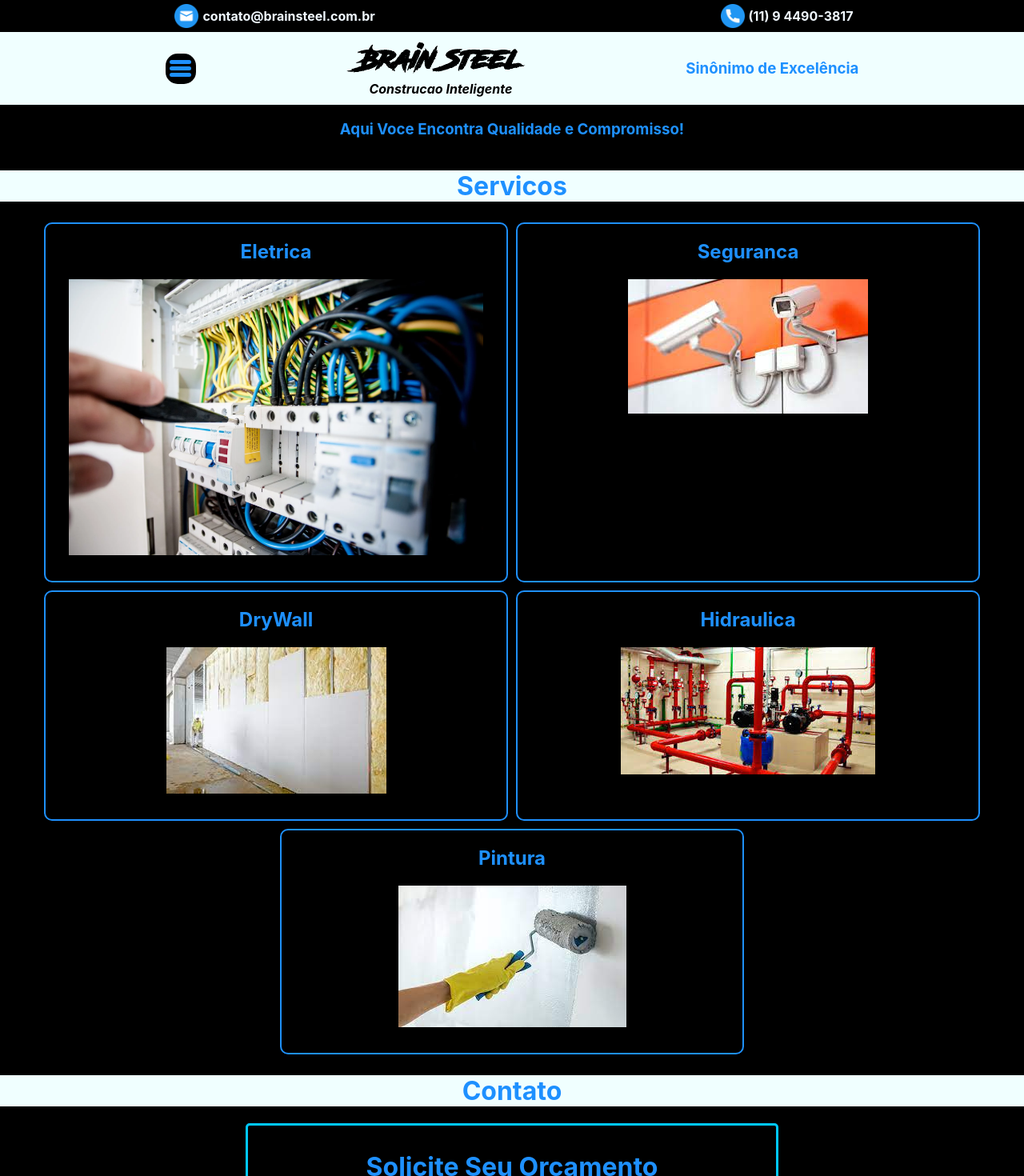
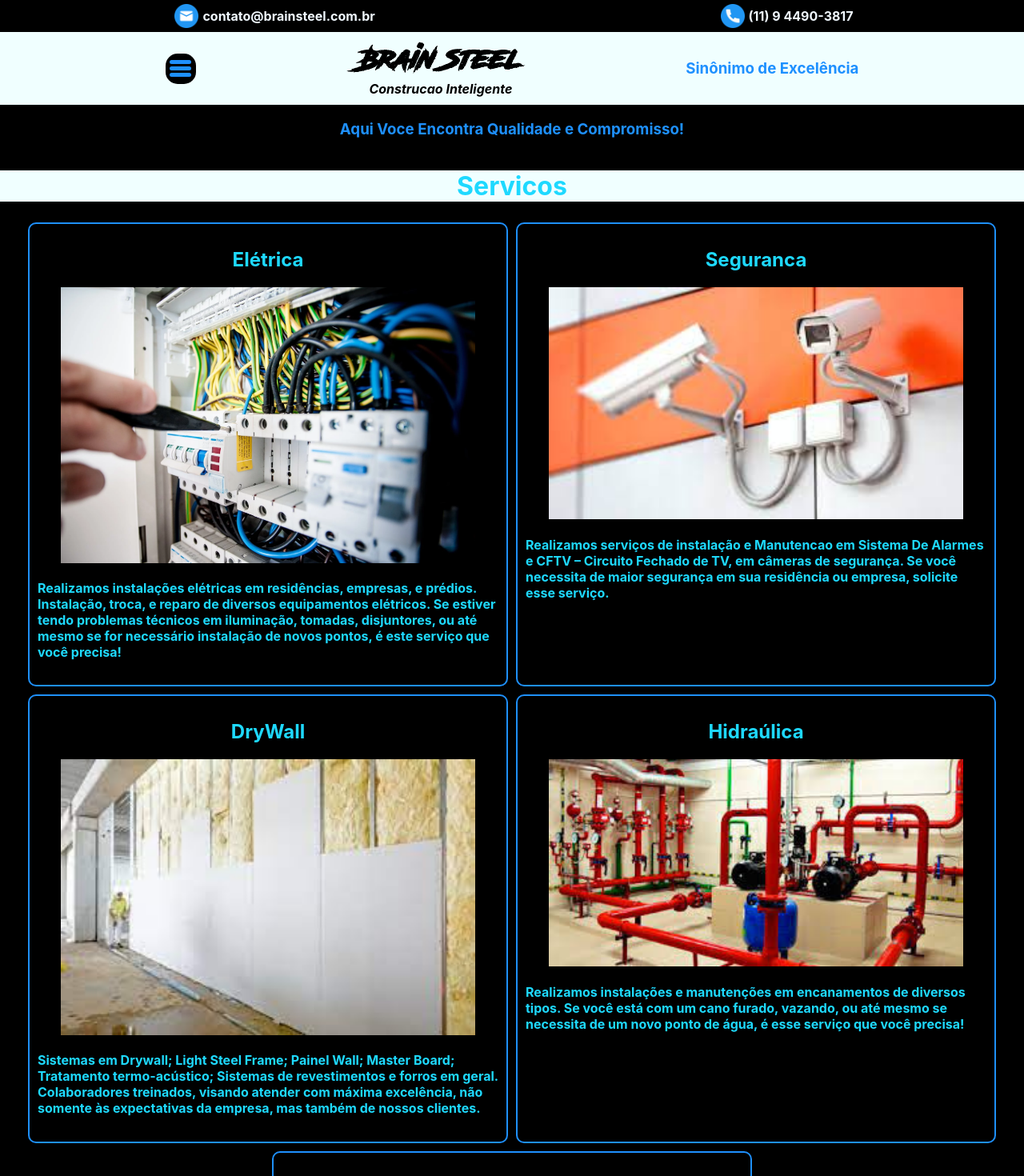
Before and after one commit to brainsteeldrywork/brainsteeldrywork.github.io, a React (Create React App) app: page / in a window 1280 px wide. Shown: the top 1470 px of the page at 80% size. Built offline with nearby package versions, Linux system fonts and the light colour scheme.

Commit message:
servicos copy

```diff
--- a/src/components/mainServices.jsx
+++ b/src/components/mainServices.jsx
@@ -27,33 +27,33 @@ function Main() {
                 <div className="servicos">
 
                     <div>
-                        <h2>Eletrica</h2>
+                        <h2>Elétrica</h2>
                         <img src={Eletrica} alt="" />
-                        <p></p>
+                        <h4>Realizamos instalações elétricas em residências, empresas, e prédios. Instalação, troca, e reparo de diversos equipamentos elétricos. Se estiver tendo problemas técnicos em iluminação, tomadas, disjuntores, ou até mesmo se for necessário instalação de novos pontos, é este serviço que você precisa!</h4>
                     </div>
 
                     <div>
                         <h2>Seguranca</h2>
                         <img src={Cftv} alt="" />
-                        <p></p>
+                        <h4>Realizamos serviços de instalação e Manutencao em Sistema De Alarmes e CFTV – Circuito Fechado de TV, em câmeras de segurança. Se você necessita de maior segurança em sua residência ou empresa, solicite esse serviço.</h4>
                     </div>
 
                     <div>
                         <h2>DryWall</h2>
                         <img src={Drywall} alt="" />
-                        <p></p>
+                        <h4>Sistemas em Drywall; Light Steel Frame; Painel Wall; Master Board; Tratamento termo-acústico; Sistemas de revestimentos e forros em geral. Colaboradores treinados, visando atender com máxima excelência, não somente às expectativas da empresa, mas também de nossos clientes.</h4>
                     </div>
 
                     <div>
-                        <h2>Hidraulica</h2>
+                        <h2>Hidraúlica</h2>
                         <img src={Hidraulica} alt="" />
-                        <p></p>
+                        <h4>Realizamos instalações e manutenções em encanamentos de diversos tipos. Se você está com um cano furado, vazando, ou até mesmo se necessita de um novo ponto de água, é esse serviço que você precisa!</h4>
                     </div>
 
                     <div>
                         <h2>Pintura</h2>
                         <img src={Pintura} alt="" />
-                        <p></p>
+                        <h4> Pinturas Residenciais, Prediais e Industriais.<br/> Textura Grafiato, Textura Marmorato, Textura Projetada, Preparação de superfície, Massa corrida, Massa acrílica, Pintura de fachada, Cimento queimado, Textura Arenito.</h4>
                     </div>
 
                 </div>
--- a/src/styles/formStyles.css
+++ b/src/styles/formStyles.css
@@ -102,3 +102,10 @@ label {
 .modalSucess img {
     max-width: 300px;
 }
+
+@media screen and (max-width: 700px) {
+
+    .formContainer {
+        width: 90%;
+    }
+}
--- a/src/styles/mainStyles.css
+++ b/src/styles/mainStyles.css
@@ -1,5 +1,5 @@
 .main{
-    color: dodgerblue;
+    color: #1ed9ff;
 }
 
 .main h1 {
@@ -30,10 +30,11 @@
     flex-direction: column;
     width: 45%;
     align-items: center;
+    padding: 10px;
 }
 
 .servicos div img {
 
-    max-width: 90%;
+    width: 90%;
 
 }
```
